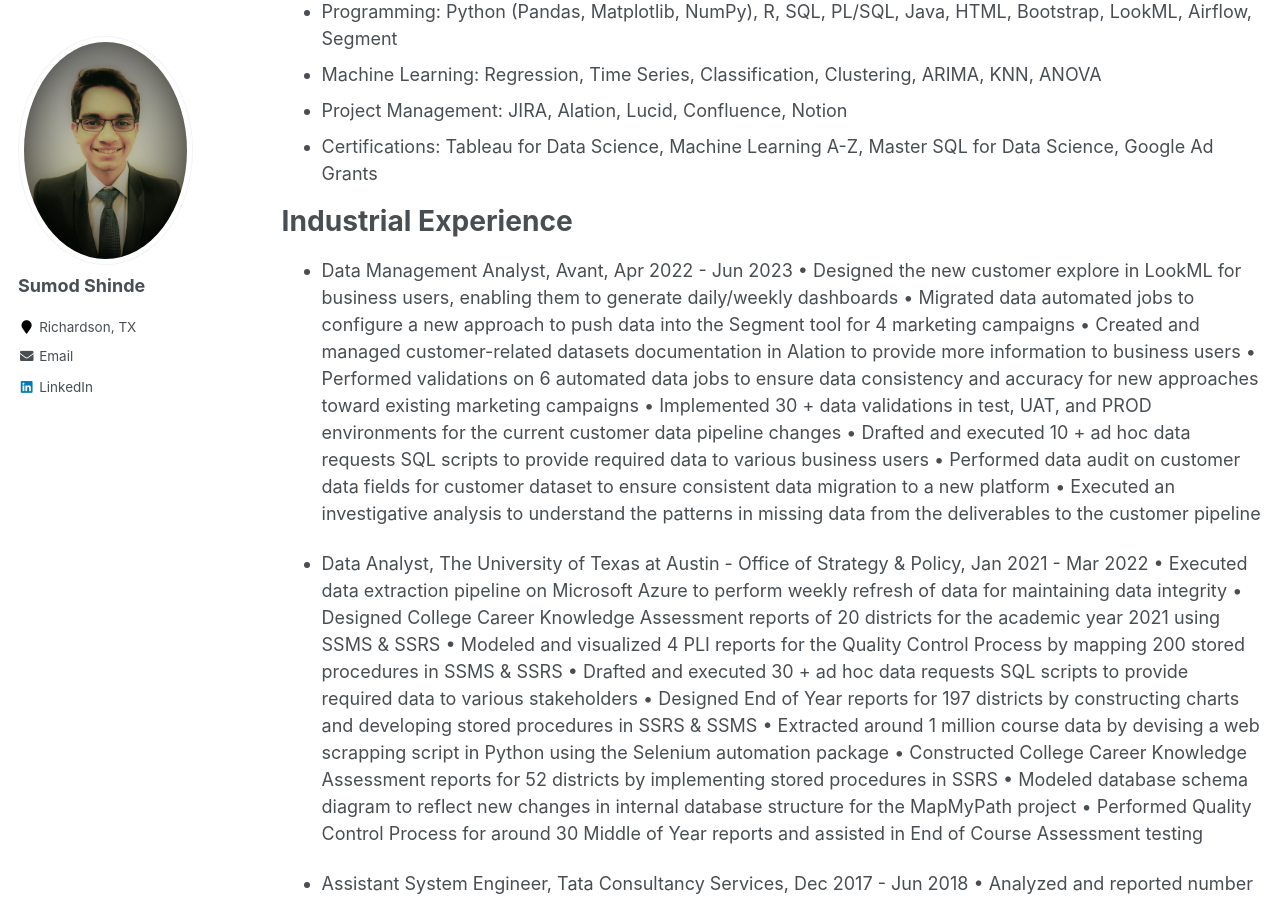
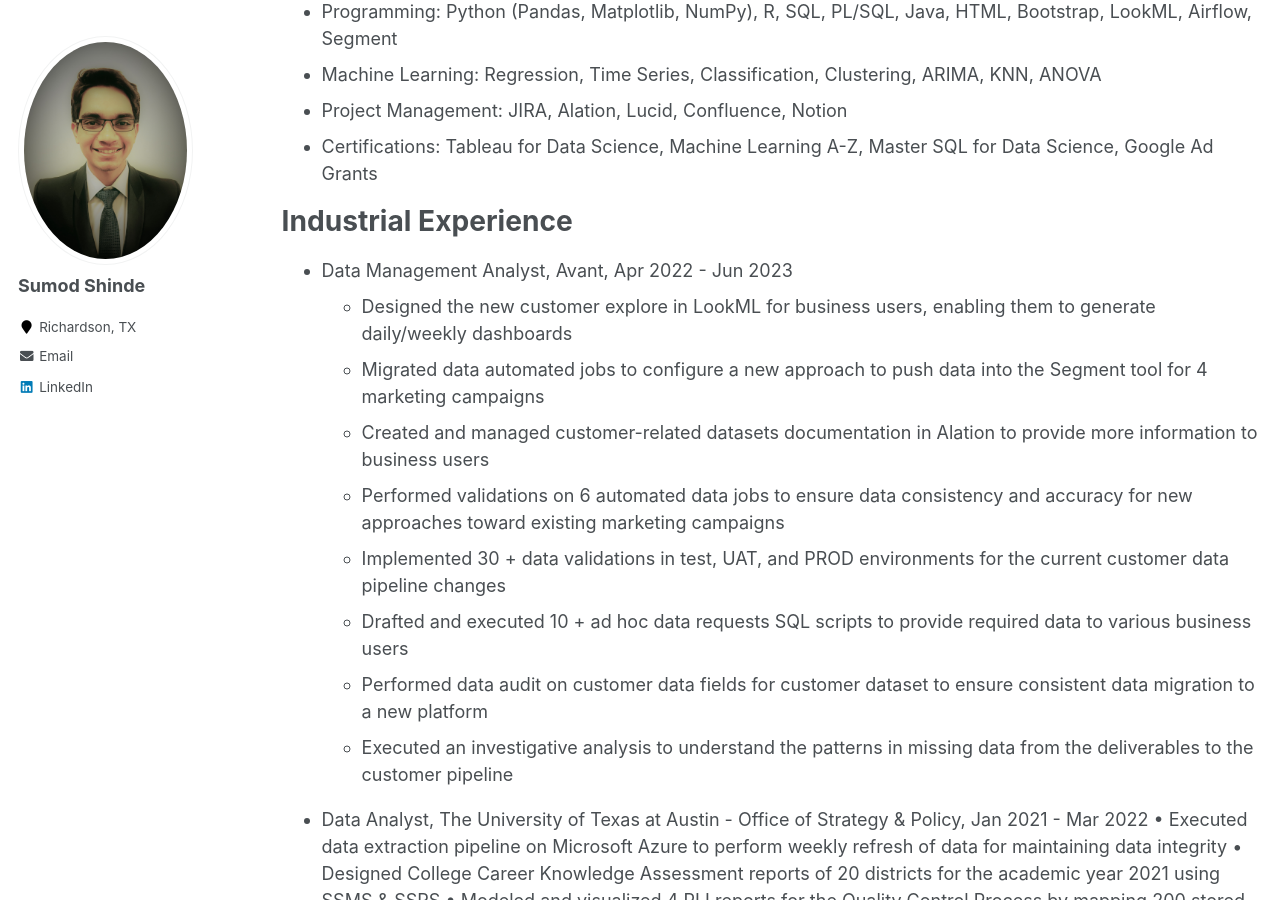
Before and after one commit to sumodshinde/sumodshinde.github.io, a Jekyll site: the page built from _pages/cv.md, in a window 1280 px wide and 900 px high, scrolled down 446 px. Built offline with Jekyll 4.4.1, drawn with Linux system fonts in a browser that asks for light colours.

Commit message:
Update cv.md
Changes Check

```diff
--- a/_pages/cv.md
+++ b/_pages/cv.md
@@ -26,14 +26,14 @@
 Industrial Experience
 ======
 * Data Management Analyst, Avant, Apr 2022 - Jun 2023
-  •	Designed the new customer explore in LookML for business users, enabling them to generate daily/weekly dashboards
-  •	Migrated data automated jobs to configure a new approach to push data into the Segment tool for 4 marketing campaigns
-  •	Created and managed customer-related datasets documentation in Alation to provide more information to business users
-  •	Performed validations on 6 automated data jobs to ensure data consistency and accuracy for new approaches toward existing marketing campaigns
-  •	Implemented 30 + data validations in test, UAT, and PROD environments for the current customer data pipeline changes
-  •	Drafted and executed 10 + ad hoc data requests SQL scripts to provide required data to various business users
-  •	Performed data audit on customer data fields for customer dataset to ensure consistent data migration to a new platform
-  •	Executed an investigative analysis to understand the patterns in missing data from the deliverables to the customer pipeline
+  * Designed the new customer explore in LookML for business users, enabling them to generate daily/weekly dashboards
+  *	Migrated data automated jobs to configure a new approach to push data into the Segment tool for 4 marketing campaigns
+  *	Created and managed customer-related datasets documentation in Alation to provide more information to business users
+  *	Performed validations on 6 automated data jobs to ensure data consistency and accuracy for new approaches toward existing marketing campaigns
+  *	Implemented 30 + data validations in test, UAT, and PROD environments for the current customer data pipeline changes
+  *	Drafted and executed 10 + ad hoc data requests SQL scripts to provide required data to various business users
+  *	Performed data audit on customer data fields for customer dataset to ensure consistent data migration to a new platform
+  *	Executed an investigative analysis to understand the patterns in missing data from the deliverables to the customer pipeline
 
 * Data Analyst, The University of Texas at Austin - Office of Strategy & Policy, Jan 2021 - Mar 2022
   •	Executed data extraction pipeline on Microsoft Azure to perform weekly refresh of data for maintaining data integrity
```
